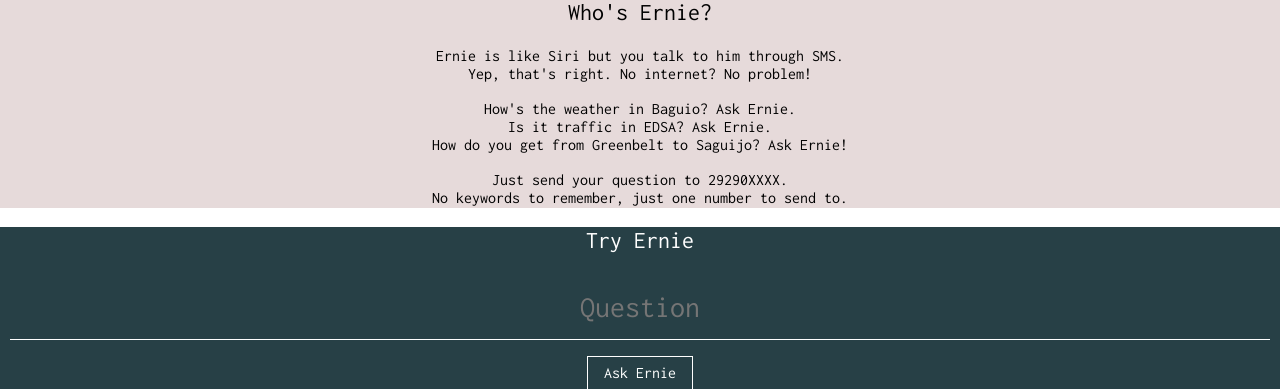
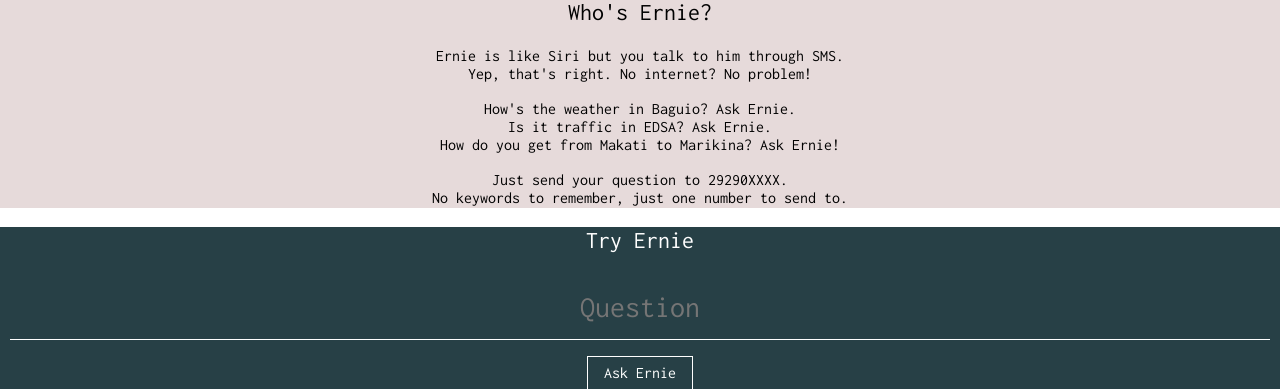
Before and after one commit to marksteve/ernie, a Flask app: page / in a window 1280 px wide. Shown: the part 511-900 px from the top of the page. Run offline with Flask 2, Linux system fonts and the light colour scheme; some libraries are stand-ins or nearby versions.

Commit message:
Change direction example

```diff
--- a/antenna/antenna/templates/index.html
+++ b/antenna/antenna/templates/index.html
@@ -27,7 +27,7 @@
         <p>
           How's the weather in Baguio? Ask Ernie.<br>
           Is it traffic in EDSA? Ask Ernie.<br>
-          How do you get from Greenbelt to Saguijo? Ask Ernie!
+          How do you get from Makati to Marikina? Ask Ernie!
         </p>
         <p>
           Just send your question to 29290XXXX.<br>
```
